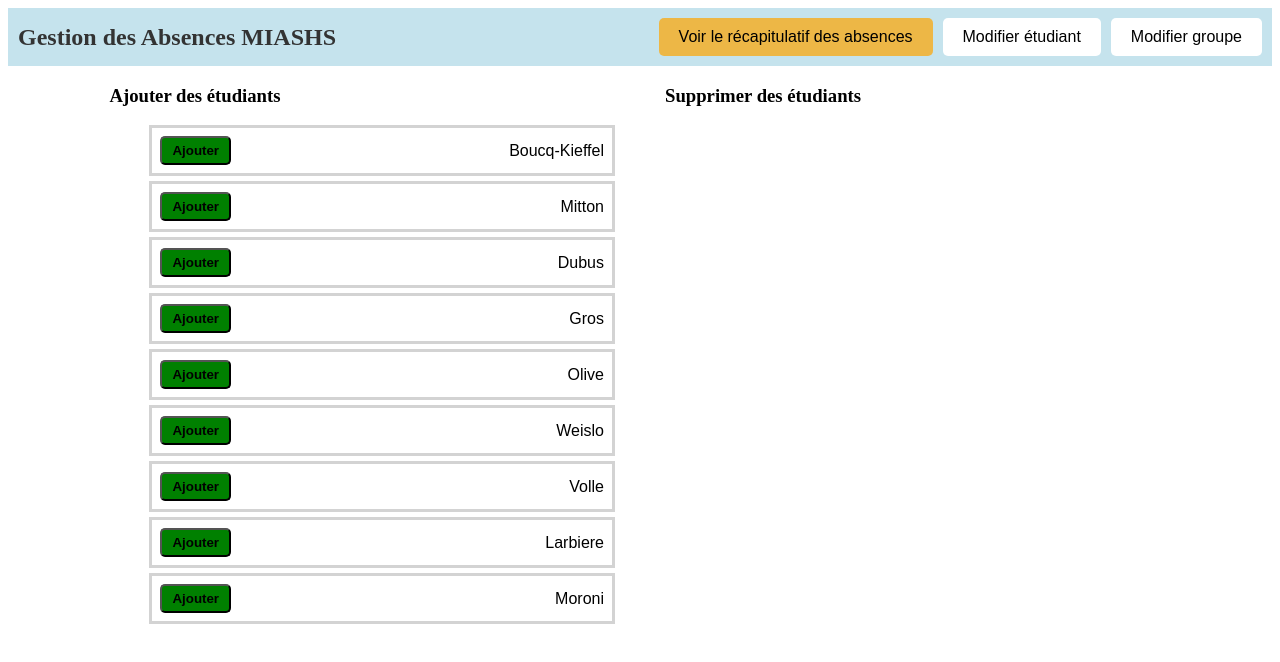
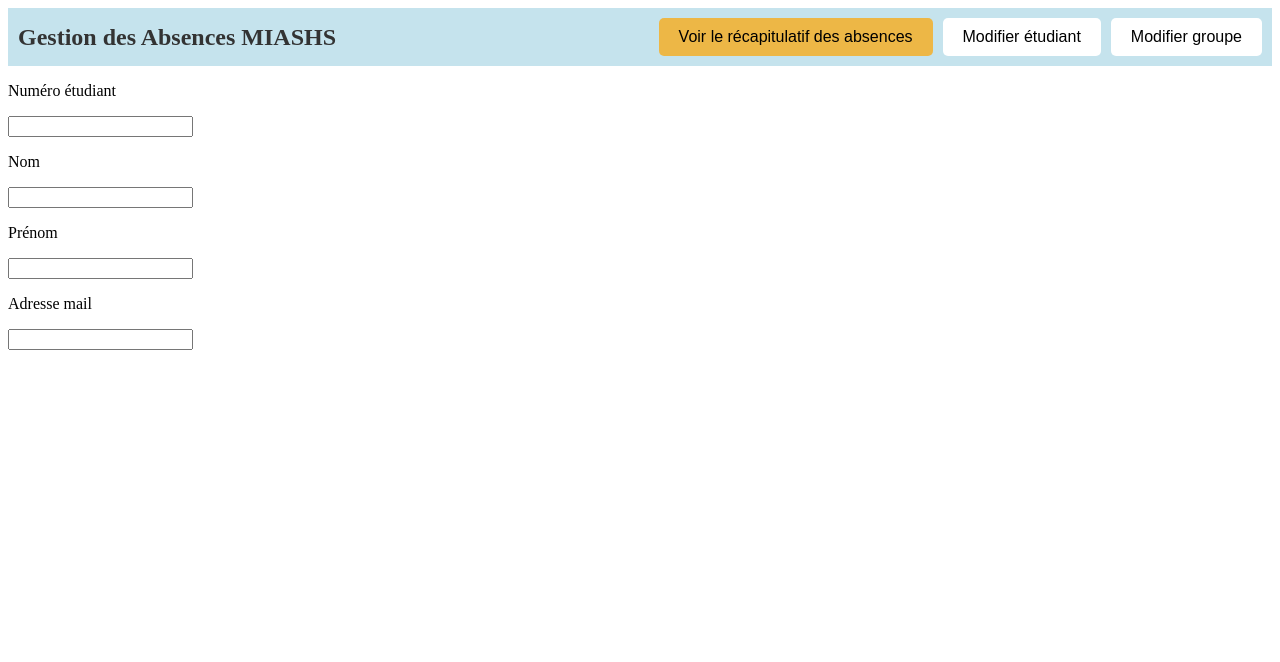
Before and after one commit to CaroleLeCrac/Projet-Info-2024, a Vue app in the folder GestionAbsenceFront/: page /modification/student in a window 1280 px wide. Shown: the top 662 px of the page. Built offline with nearby package versions, Linux system fonts and the light colour scheme.

Commit message:
Ajout des pages de sélection et modification des étudiants et des groupes

```diff
--- a/GestionAbsenceFront/src/App.vue
+++ b/GestionAbsenceFront/src/App.vue
@@ -2,7 +2,6 @@
 <template>
   <HomeNavigationBar/>
   <RouterView />
-  <AddnDeleteStudent />
 </template>
 
 
--- a/GestionAbsenceFront/src/pages/GroupModification/GroupModification.vue
+++ b/GestionAbsenceFront/src/pages/GroupModification/GroupModification.vue
@@ -1 +1,13 @@
 <!--Page de modification d'un groupe d'étudiants-->
+<template>
+<div>
+<AddnDeleteStudent/>
+</div>
+</template>
+
+<script setup>
+import AddnDeleteStudent from './AddnDeleteStudent.vue';
+</script>
+
+<style scoped>
+</style>
--- a/GestionAbsenceFront/src/pages/SelectGroupModification/SelectGroupModification.vue
+++ b/GestionAbsenceFront/src/pages/SelectGroupModification/SelectGroupModification.vue
@@ -1 +1,10 @@
 <!--Page de sélection d'un groupe pour ajouter ou supprimer des étudiants-->
+<template>
+    <p>Choisissez un groupe à modifier</p>
+<ListNames/>
+</template>
+
+<script setup>
+import ListNames from '@/shared/components/ListNames.vue'
+
+</script>
--- a/GestionAbsenceFront/src/pages/SelectStudentModification/SelectStudentModification.vue
+++ b/GestionAbsenceFront/src/pages/SelectStudentModification/SelectStudentModification.vue
@@ -1,7 +1,9 @@
 <!--Page de sélection d'un étudiant pour modifier ses informations-->
 <template>
+<p>Sélectioner un étudiant pour modifier ses informations</p>
 <ListNames/>
-<p>La putain de ses moprt</p>
+<RouterLink to="/modification/student">Ajouter un étudiant</RouterLink>
+
 </template>
 
 <script setup>
--- a/GestionAbsenceFront/src/pages/StudentModification/StudentModification.vue
+++ b/GestionAbsenceFront/src/pages/StudentModification/StudentModification.vue
@@ -1 +1,16 @@
 <!--Page de modification d'informations ou d'ajout d'un étudiant-->
+<template>
+    <p>Numéro étudiant</p>
+    <input type="text">
+    <p>Nom</p>
+    <input type="text">
+    <p>Prénom</p>
+    <input type="text">
+    <p>Adresse mail</p>
+    <input type="text">
+</template>
+
+<script setup>
+
+
+</script>
```
Also changed, not shown: GestionAbsenceFront/src/routes.js (+9 -2 lines).
